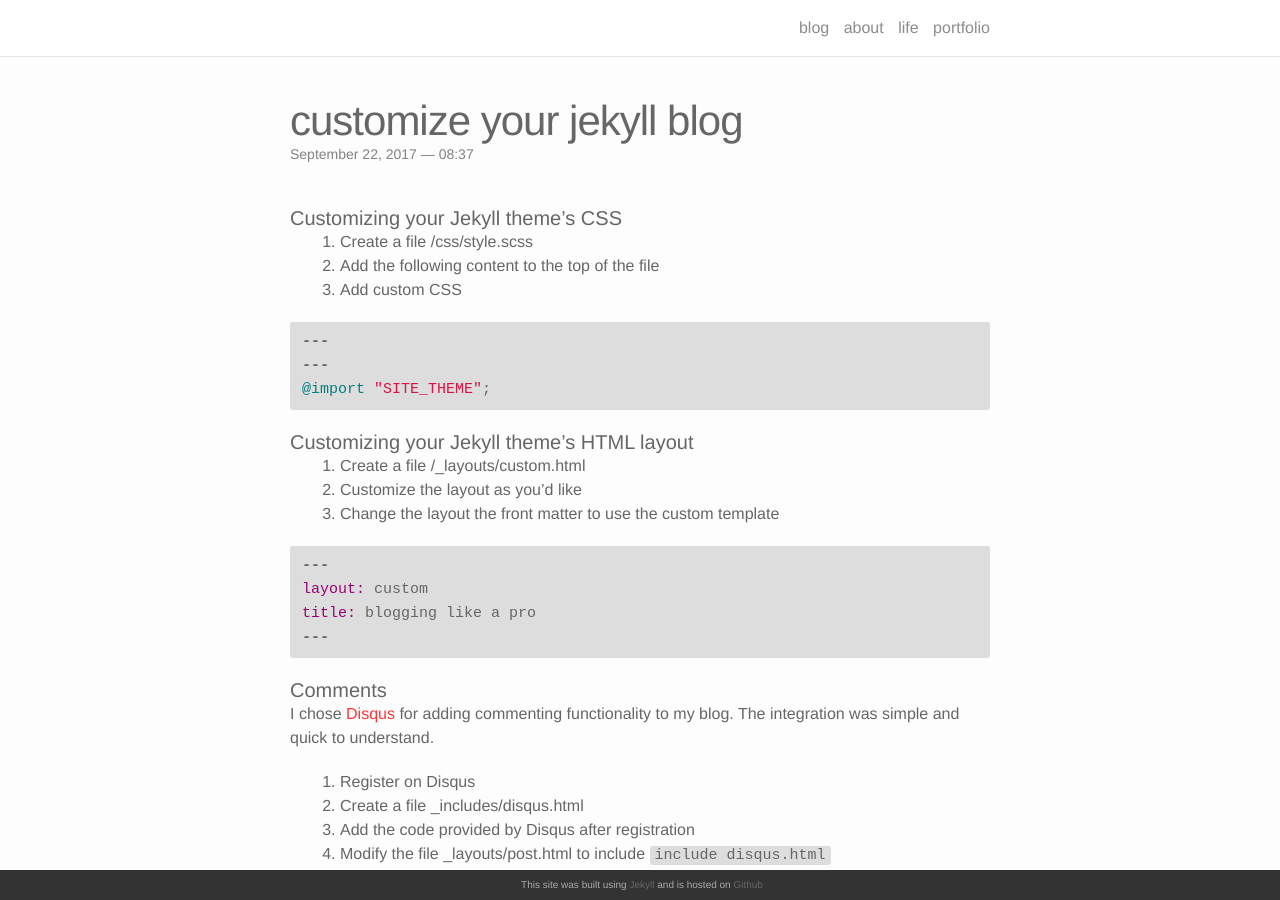
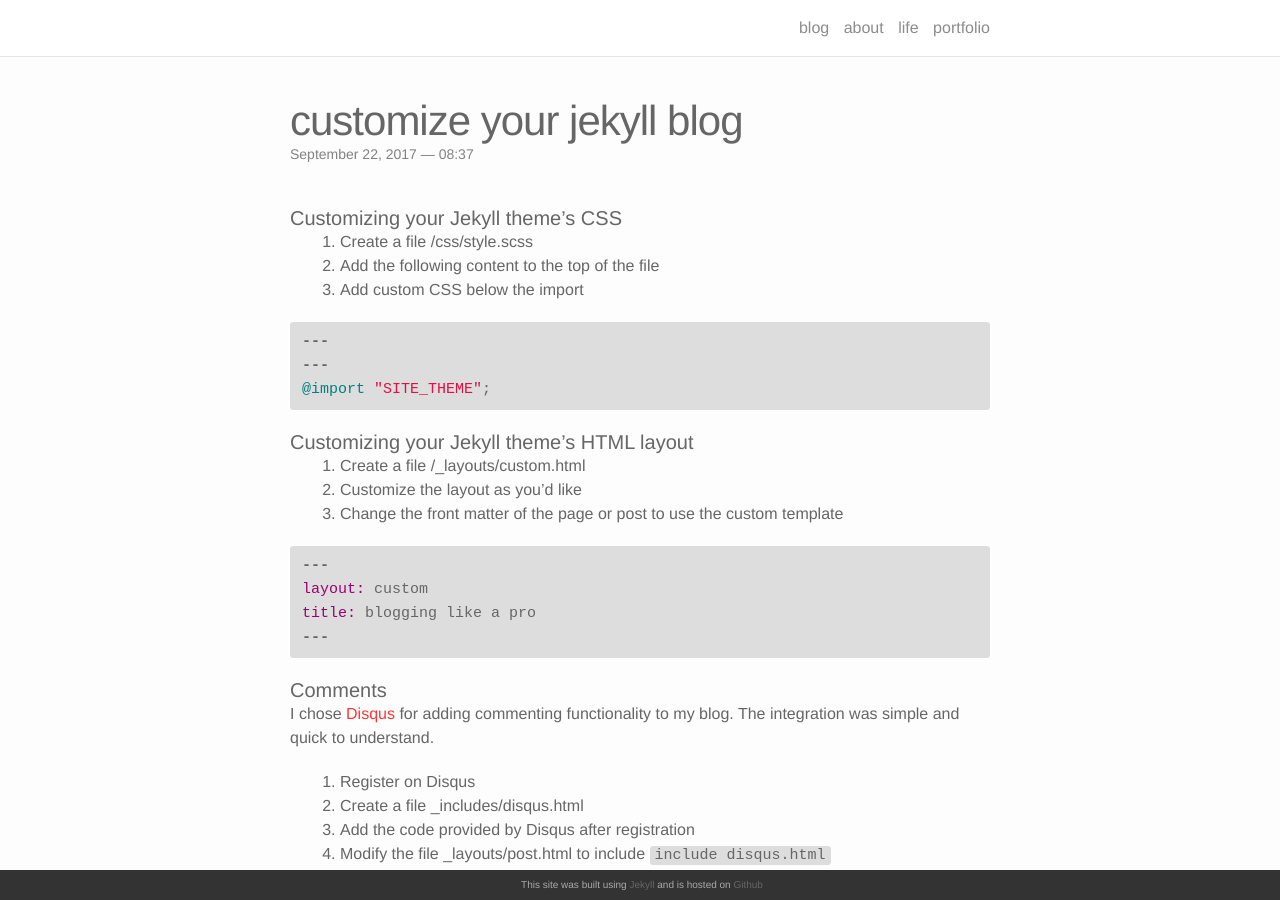
Before and after one commit to annelledejager/blog, a Jekyll site: the page built from _posts/2017-09-22-customizejekyll.markdown, in a window 1280 px wide and 900 px high. Built offline with Jekyll 4.4.1, drawn with Linux system fonts in a browser that asks for light colours; nearby versions of some CDN libraries; comment, search, counter and statistics services are not loaded.

Commit message:
Minor fixes

```diff
--- a/_posts/2017-09-22-customizejekyll.markdown
+++ b/_posts/2017-09-22-customizejekyll.markdown
@@ -9,7 +9,7 @@ comments: true
 
 1. Create a file /css/style.scss
 2. Add the following content to the top of the file
-3. Add custom CSS
+3. Add custom CSS below the import
 
 {% highlight ruby %}
 ---
@@ -22,7 +22,7 @@ comments: true
 
 1. Create a file /_layouts/custom.html
 2. Customize the layout as you'd like
-3. Change the layout the front matter to use the custom template
+3. Change the front matter of the page or post to use the custom template
 
 {% highlight ruby %}
 ---
```
